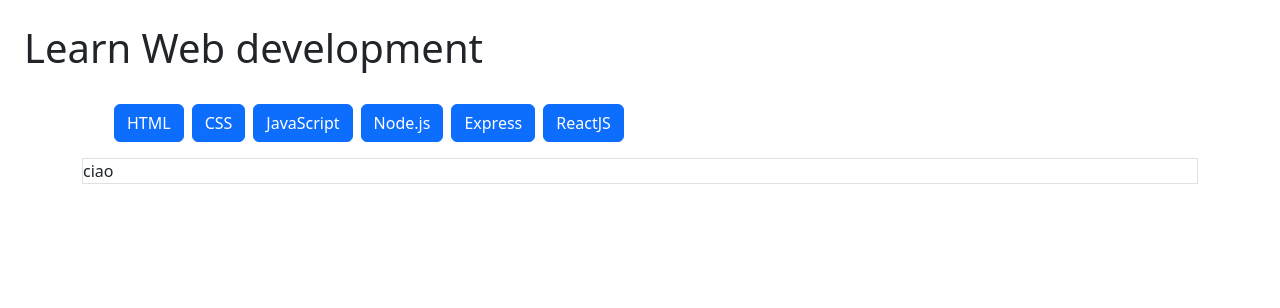
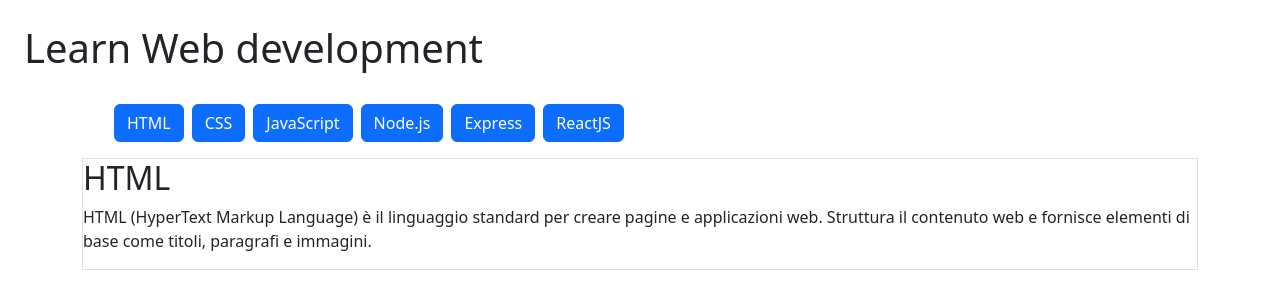
Before and after one commit to daviderigamonti1/react-use-state, a React (Vite) app: page / in a window 1280 px wide. Shown: the top 308 px of the page. Built offline with nearby package versions, Linux system fonts and the light colour scheme.

Commit message:
added function that displays the corresponding language and the relative description on the map when the button is clicked

```diff
--- a/src/components/Button.jsx
+++ /dev/null
@@ -1,17 +0,0 @@
-import languages from '../data/languages'
-
-function Button() {
-    return (
-        <ul className="d-flex">
-            {languages.map((language) => {
-                return (
-                    <li key={language.id} className="pe-2">
-                        <button className="btn btn-primary">{language.title}</button>
-                    </li>
-                )
-            })}
-        </ul>
-    )
-}
-
-export default Button;
--- /dev/null
+++ b/src/components/LanguageSection.jsx
@@ -0,0 +1,27 @@
+import { useState } from "react";
+import languages from '../data/languages'
+
+function LanguageSection() {
+    const languageList = [...languages];
+    const [activeLanguage, setActiveLanguage] = useState(languageList[0]);
+
+    return (
+        <section>
+            <ul className="d-flex">
+                {languageList.map((language) => {
+                    return (
+                        <li key={language.id} className="pe-2" onClick={() => setActiveLanguage(language)}>
+                            <button className="btn btn-primary">{language.title}</button>
+                        </li>
+                    )
+                })}
+            </ul>
+            <div className="border">
+                <h2>{activeLanguage.title}</h2>
+                <p>{activeLanguage.description}</p>
+            </div>
+        </section>
+    )
+}
+
+export default LanguageSection;
--- a/src/components/MainComponent.jsx
+++ b/src/components/MainComponent.jsx
@@ -1,11 +1,8 @@
-import Button from './Button'
-function MainComponent() {
+import LanguageSection from './LanguageSection'
+function MainComponent(title, description) {
     return (
         <main className="container">
-            <div>
-                <Button />
-            </div>
-            <div className="border">ciao</div>
+            <LanguageSection />
         </main>
     )
 }
```
Also changed, not shown: src/App.jsx (+1 -7 lines).
